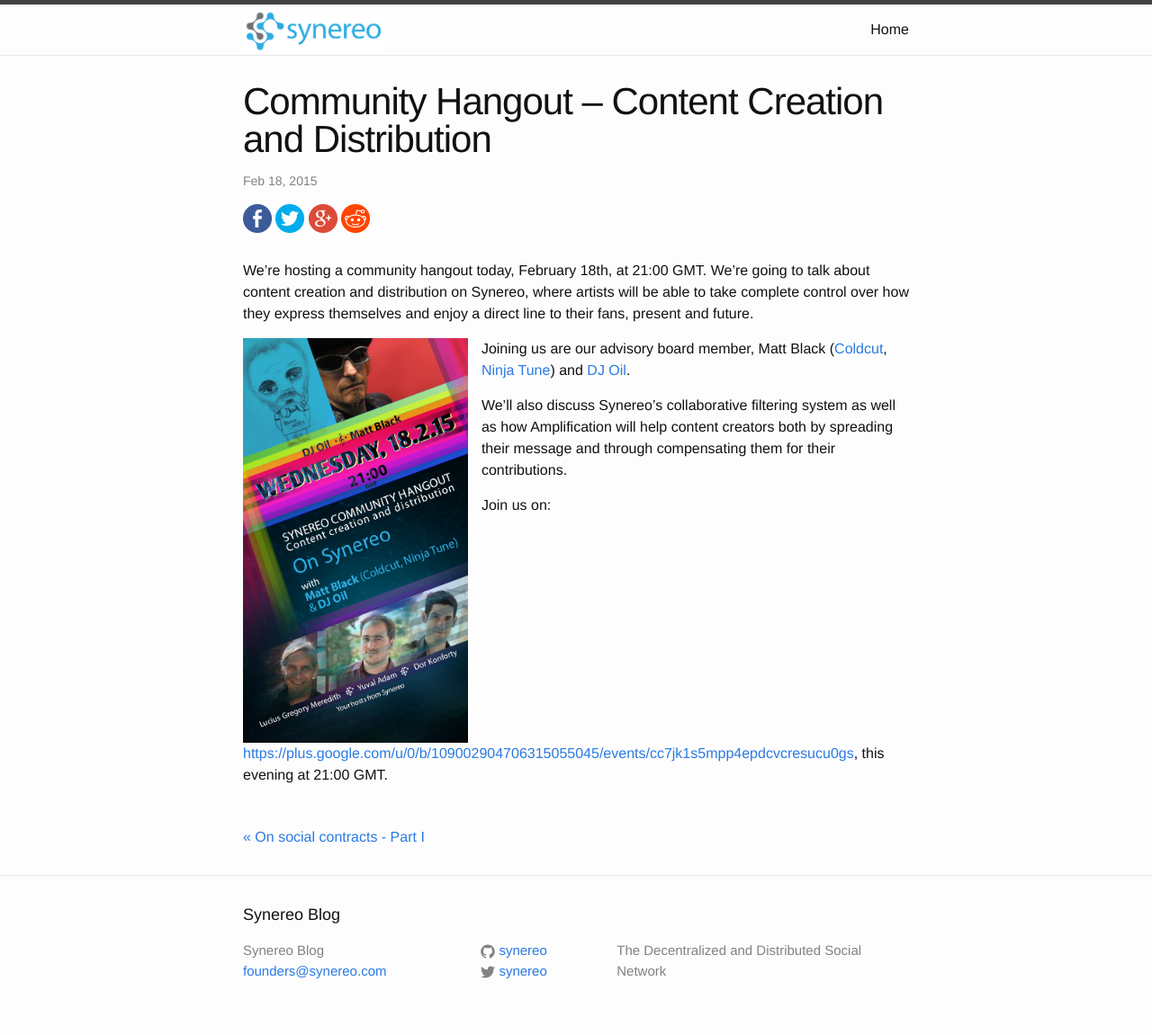
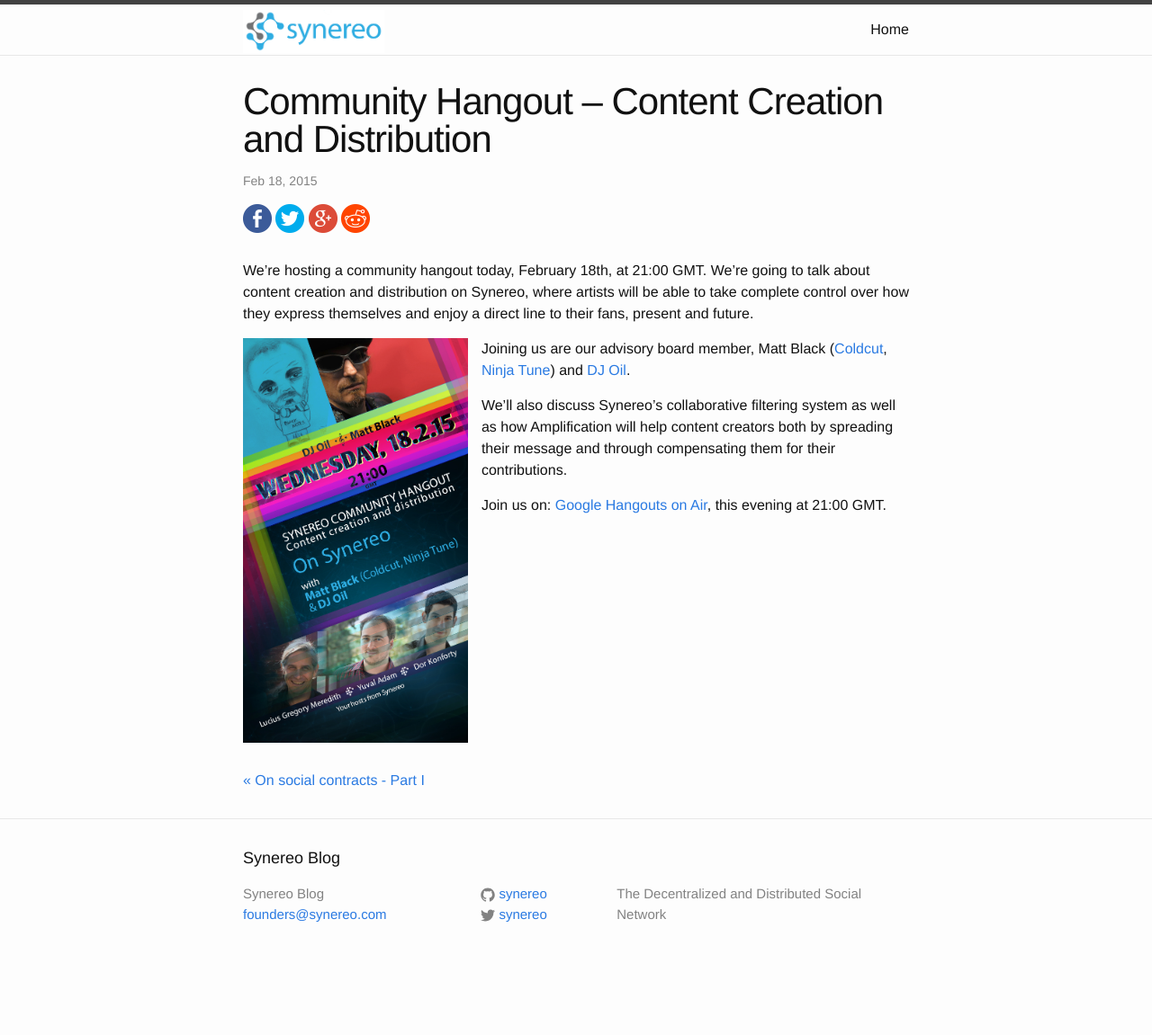
Before and after one commit to synereo/blog.synereo.com, a Jekyll site: the page built from _posts/2015-02-18-community-hangout.markdown, in a window 1280 px wide. Shown: the whole page at 90% size. Built offline with Jekyll 4.4.1, drawn with Linux system fonts in a browser that asks for light colours; a script that is not in the unit is left out; after the commit the page ends 1088 px from its top, so only the background shows below that.

Commit message:
Fix hangout link

```diff
--- a/_posts/2015-02-18-community-hangout.markdown
+++ b/_posts/2015-02-18-community-hangout.markdown
@@ -11,6 +11,6 @@
 
 We'll also discuss Synereo's collaborative filtering system as well as how Amplification will help content creators both by spreading their message and through compensating them for their contributions.
 
-Join us on: [https://plus.google.com/u/0/b/109002904706315055045/events/cc7jk1s5mpp4epdcvcresucu0gs](https://plus.google.com/u/0/b/109002904706315055045/events/cc7jk1s5mpp4epdcvcresucu0gs), this evening at 21:00 GMT.
+Join us on: [Google Hangouts on Air](https://plus.google.com/u/0/b/109002904706315055045/events/cc7jk1s5mpp4epdcvcresucu0gs), this evening at 21:00 GMT.
 
 <div style="clear: both"></div>
```
